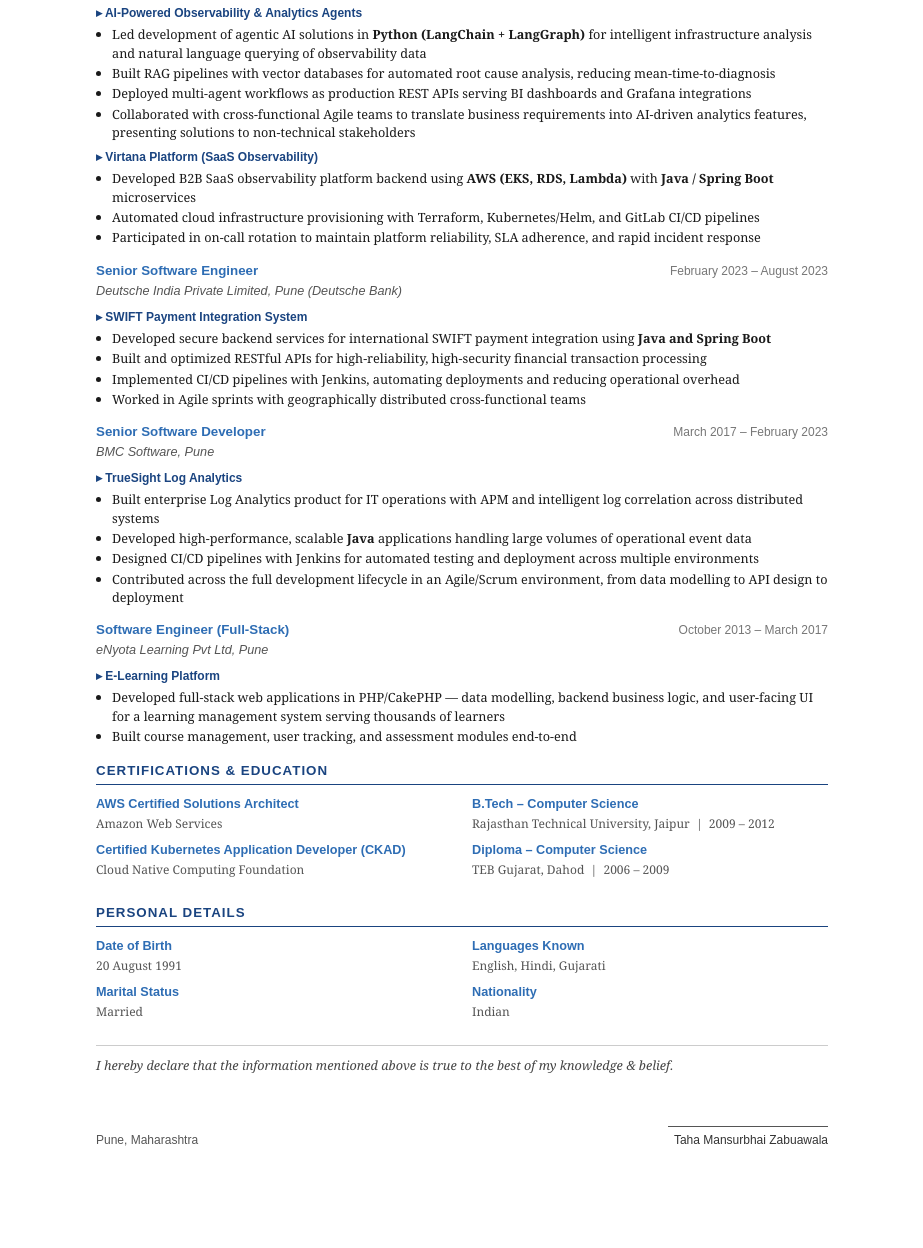
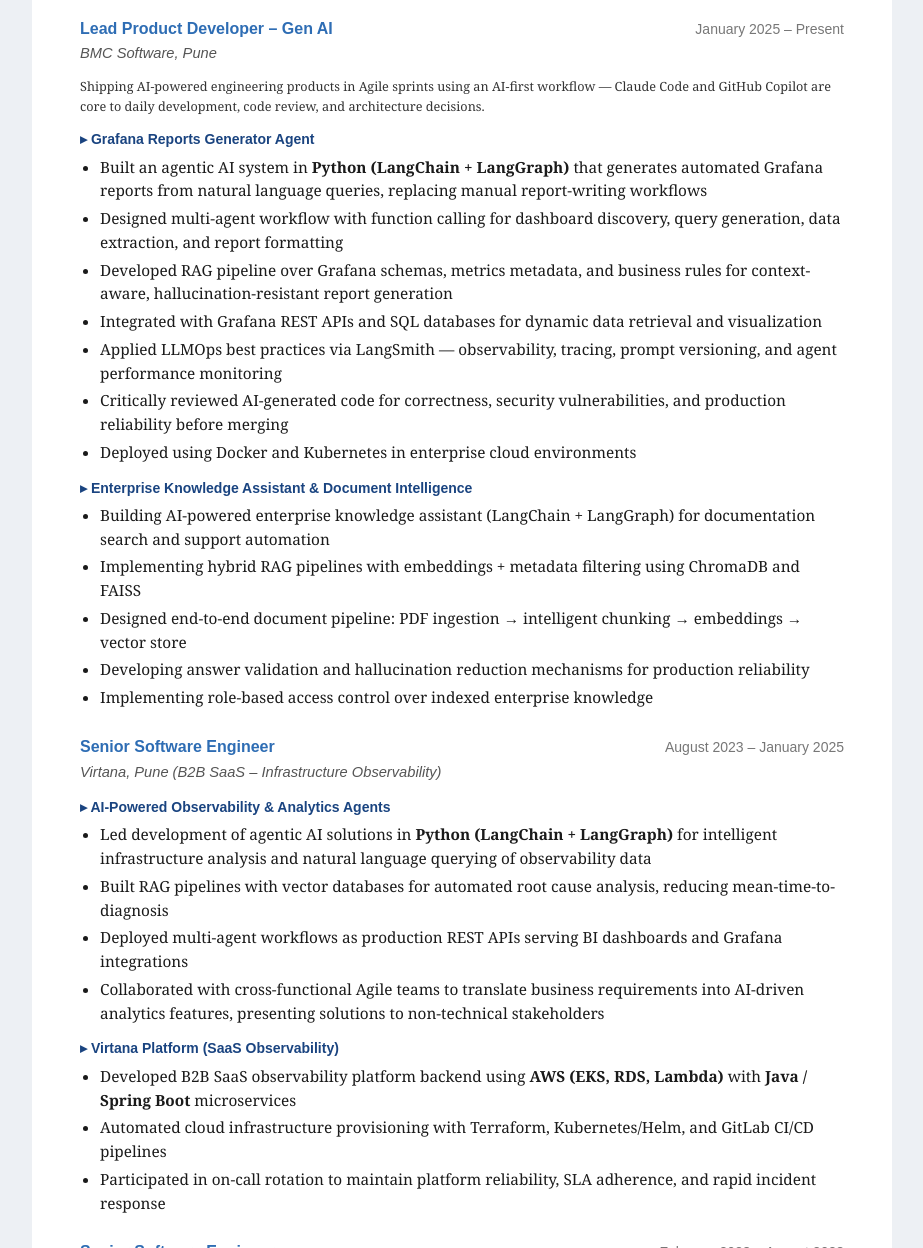
Before and after one commit to taha2009/professional-profile, a plain HTML site: page index.html in a window 1280 px wide. Shown: the part 1552-2800 px from the top of the page, without its empty margins (178-1101 px from the left). Before the commit the page ends 2753 px from the top, so only its background shows below. Drawn offline with Linux system fonts and the light colour scheme.

Commit message:
Improve screen layout: larger fonts, card design, background

```diff
--- a/index.html
+++ b/index.html
@@ -211,6 +211,74 @@
 
       /* Orphan/widow control on text — at least 2 lines stay together */
       p, li { orphans: 2; widows: 2; }
+    }
+
+    @media screen {
+      body {
+        font-size: 13pt;
+        line-height: 1.6;
+        background: #edf0f4;
+        padding: 40px 24px;
+        max-width: none;
+      }
+
+      /* White card centred on the page */
+      body > * {
+        max-width: 860px;
+        margin-left: auto;
+        margin-right: auto;
+      }
+
+      /* Wrap everything in a visual card */
+      header, section {
+        background: #fff;
+        padding: 32px 48px;
+        margin-bottom: 0;
+      }
+      header {
+        border-radius: 8px 8px 0 0;
+        border-bottom: none;
+        padding-bottom: 24px;
+      }
+      section:last-child {
+        border-radius: 0 0 8px 8px;
+        padding-bottom: 36px;
+        box-shadow: 0 4px 24px rgba(0,0,0,0.10);
+      }
+      header, section:not(:last-child) {
+        box-shadow: 0 2px 0 rgba(0,0,0,0.04);
+      }
+
+      header h1   { font-size: 28pt; }
+      .headline   { font-size: 11pt; }
+      .contact    { font-size: 11pt; }
+
+      h2          { font-size: 11.5pt; margin-bottom: 16px; padding-bottom: 5px; }
+
+      .summary p  { font-size: 13pt; margin-bottom: 12px; }
+
+      .skills-grid { gap: 12px 28px; }
+      .skill-group { padding: 10px 14px; }
+      .skill-group strong { font-size: 10.5pt; margin-bottom: 5px; }
+      .skill-group p      { font-size: 11pt; line-height: 1.55; }
+
+      .job        { margin-bottom: 24px; }
+      .job-title  { font-size: 12pt; }
+      .job-company { font-size: 11pt; margin-bottom: 10px; }
+      .job-date   { font-size: 10.5pt; }
+      .project-label { font-size: 10.5pt; margin: 12px 0 5px; }
+
+      ul          { padding-left: 20px; }
+      ul li       { font-size: 11.5pt; margin-bottom: 4px; line-height: 1.55; }
+
+      .two-col    { gap: 8px 28px; }
+      .entry      { margin-bottom: 10px; }
+      .entry strong { font-size: 11pt; }
+      .entry span   { font-size: 10.5pt; }
+
+      .declaration-text  { font-size: 11pt; }
+      .signature-line    { width: 200px; height: 44px; }
+      .signature-label   { font-size: 10.5pt; }
     }
   </style>
 </head>
```
